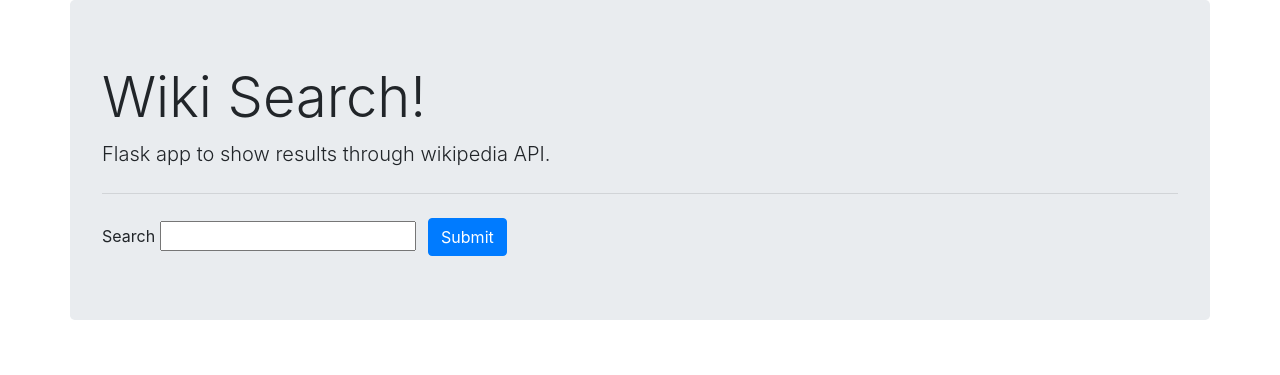
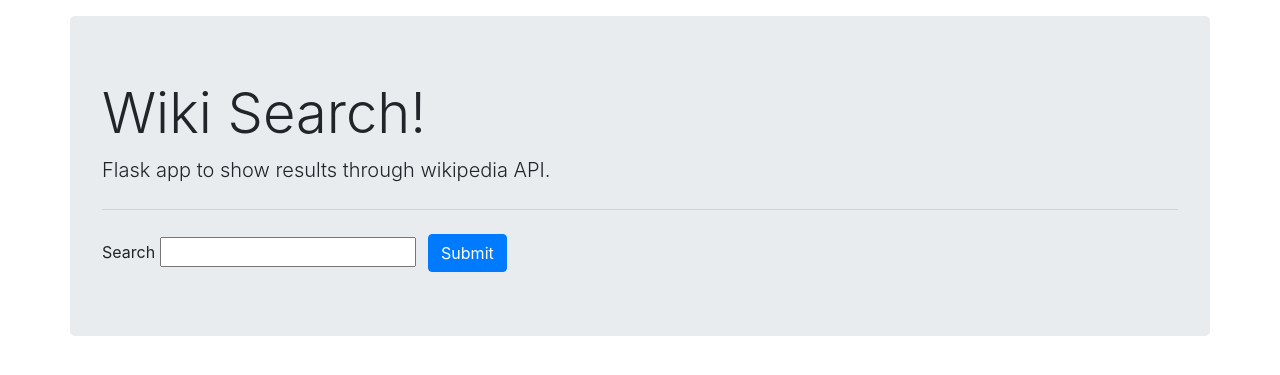
Before and after one commit to swatisalwan/WikipediaAPI, a Flask app: page /login in a window 1280 px wide. Shown: the top 375 px of the page. Run offline with Flask 2, Linux system fonts and the light colour scheme; some libraries are stand-ins or nearby versions.

Commit message:
commit 2

```diff
--- a/templates/login.html
+++ b/templates/login.html
@@ -10,7 +10,7 @@
 
 
 <body>
-    <div class="jumbotron container">
+    <div class="jumbotron container mt-3">
 
         <h1 class="display-4">Wiki Search!</h1>
         <p class="lead">Flask app to show results through wikipedia API.</p>
@@ -21,7 +21,6 @@
             <button class="btn btn-primary ml-2" type="submit">Submit</button>
         </form>
 
-
 </div>
 
 
```
Lines whose indentation alone changed are shown as unchanged.
